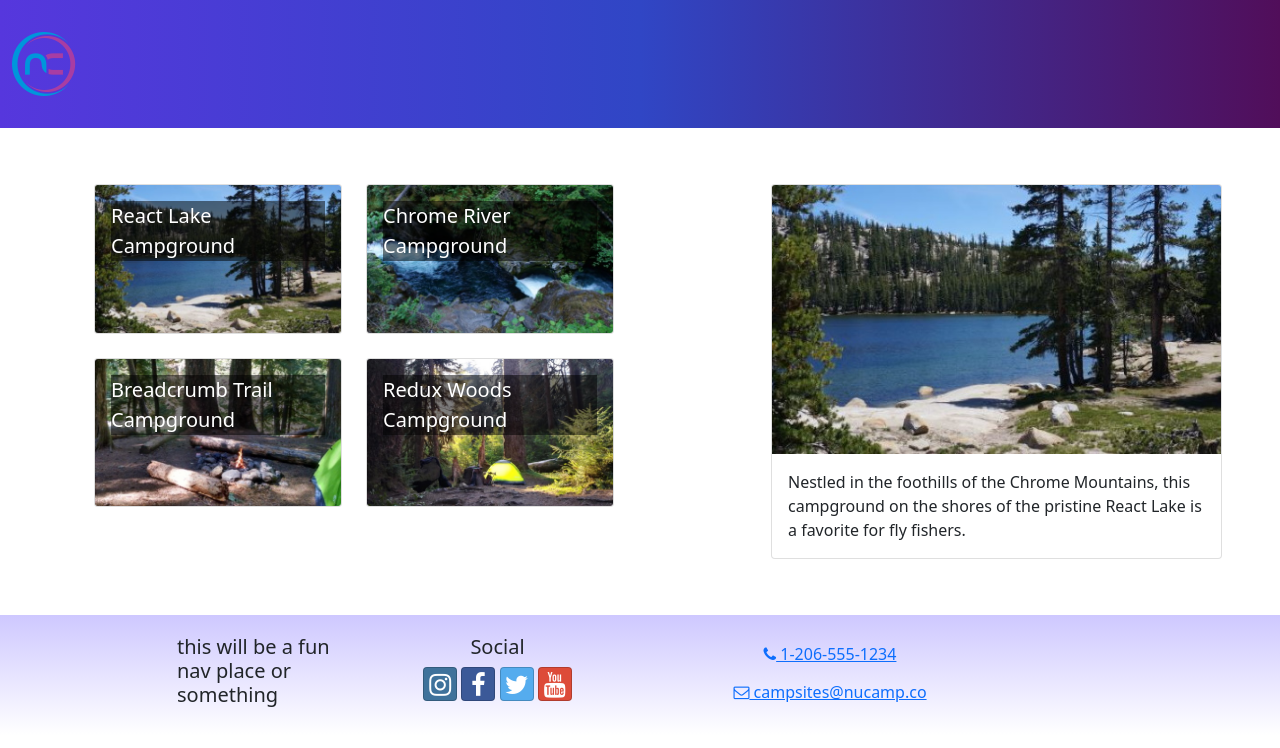
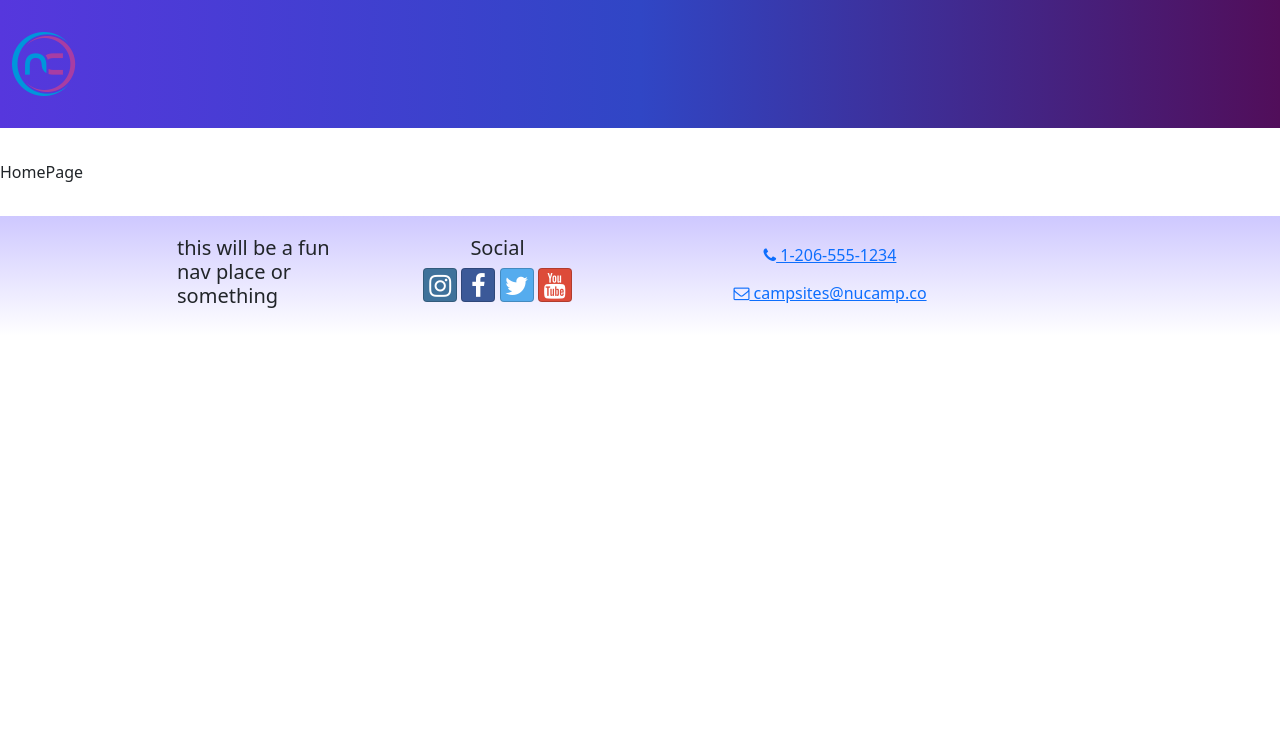
Before and after one commit to PGA-dev/NC_R, a React (Create React App) app: page / in a window 1280 px wide. Shown: the top 748 px of the page. Built offline with nearby package versions, Linux system fonts and the light colour scheme.

Commit message:
updated to use Contact and Home pages with React Router!

```diff
--- a/src/App.js
+++ b/src/App.js
@@ -1,5 +1,6 @@
-import CampsitesList from './features/campsites/CampsitesList';
-import React from 'react';
+import { Routes, Route } from 'react-router-dom';
+import ContactPage from './pages/ContactPage';
+import HomePage from './pages/HomePage';
 import Header from './components/Header';
 import Footer from './components/Footer';
 import CampsitesDirectoryPage from './pages/CampsitesDirectoryPage';
@@ -9,7 +10,11 @@
     return (
         <div className='App'>
             <Header />
-      <CampsitesDirectoryPage />
+            <Routes>
+                <Route path='/' element={<HomePage />} />
+                <Route path='contact' element={<ContactPage />} />
+                <Route path='directory' element={<CampsitesDirectoryPage />} />
+            </Routes>
             <Footer />
         </div>
     );
```
Lines whose indentation alone changed are shown as unchanged.
